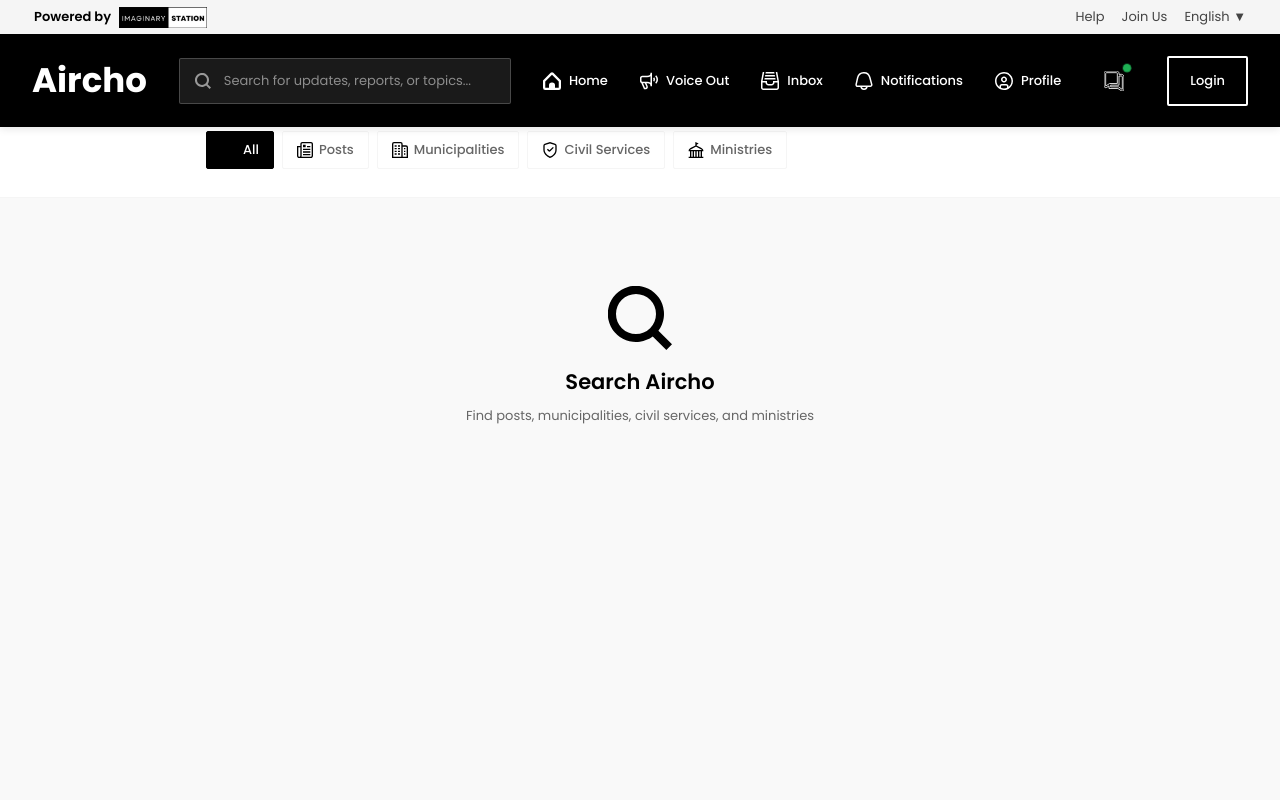
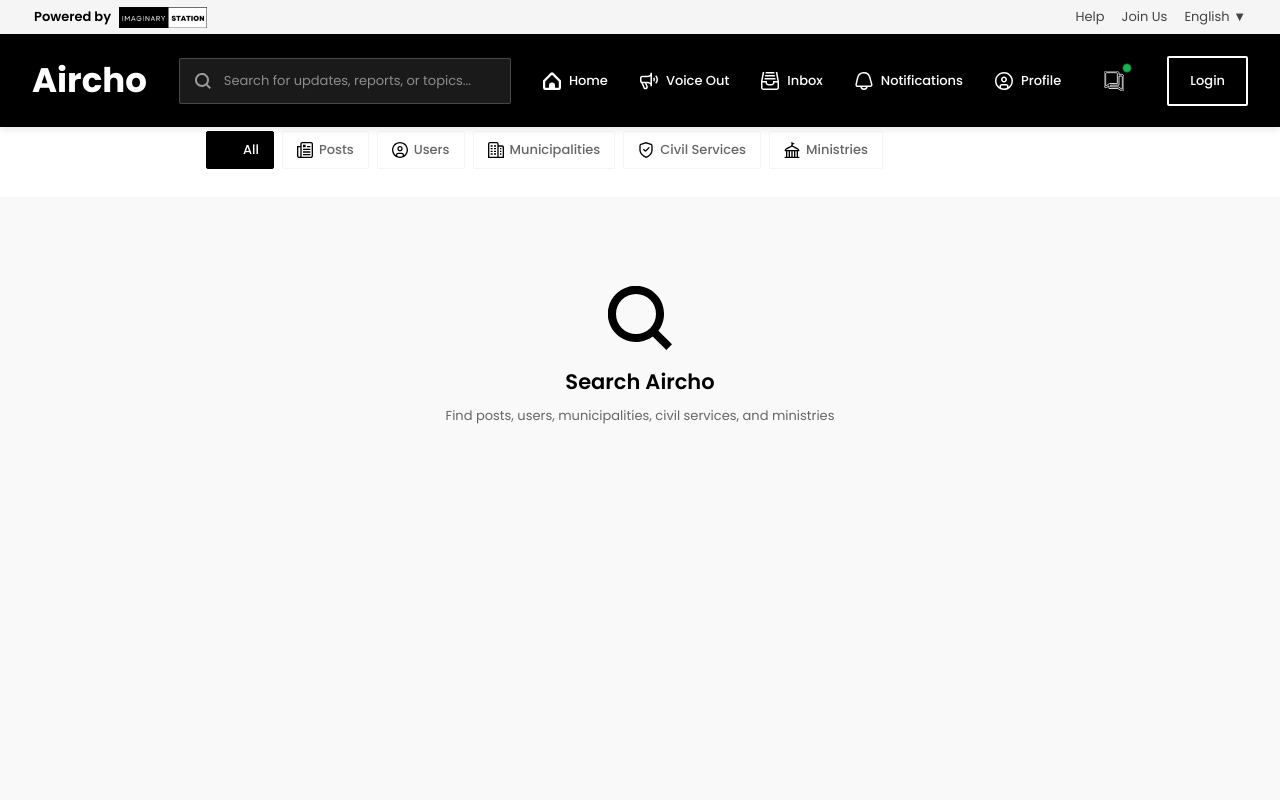
Before and after one commit to joydei/project-whisper-frontend, a React (Vite) app: page /search in a window 1280 px wide. Shown: the top 800 px of the page. Built offline with nearby package versions, Linux system fonts and the light colour scheme.

Commit message:
feat: Enhance search functionality to include user results with avatars and post counts

```diff
--- a/src/components/Navbar.tsx
+++ b/src/components/Navbar.tsx
@@ -4,6 +4,7 @@ import styles from '../styles/components/Navbar.module.css';
 import { municipalityData } from '../data/municipalityData';
 import { civilServiceData } from '../data/civilServiceData';
 import { ministryData } from '../data/ministryData';
+import { municipalityPosts, ghanaPosts } from '../data/postsData';
 
 // Import SVG icons
 import HomeIcon from '../assets/icons/home.svg?react';
@@ -18,6 +19,23 @@ import ShieldIcon from '../assets/icons/shield-check.svg?react';
 import GovernmentIcon from '../assets/icons/government-flag.svg?react';
 import ShieldTrustIcon from '../assets/icons/shield-trust.svg?react';
 import ChevronRightIcon from '../assets/icons/angle-small-right.svg?react';
+import CircleUserIcon from '../assets/icons/circle-user.svg?react';
+
+// User type for search
+interface SearchUser {
+  name: string;
+  username: string;
+  avatar?: string;
+}
+
+// Get initials from name (e.g., "Joy Dei" -> "JD")
+const getInitials = (name: string): string => {
+  return name
+    .split(' ')
+    .map(word => word.charAt(0).toUpperCase())
+    .slice(0, 2)
+    .join('');
+};
 
 const Navbar = () => {
   const location = useLocation();
@@ -33,7 +51,25 @@ const Navbar = () => {
   // Search results
   const searchResults = useMemo(() => {
     const query = searchQuery.toLowerCase().trim();
-    if (!query || query.length < 2) return { municipalities: [], civilServices: [], ministries: [] };
+    if (!query || query.length < 2) return { users: [], municipalities: [], civilServices: [], ministries: [] };
+
+    // Extract unique users from posts
+    const allPosts = [...municipalityPosts, ...ghanaPosts];
+    const userMap = new Map<string, SearchUser>();
+    allPosts.forEach(post => {
+      if (post.type === 'user' && post.author.username) {
+        if (!userMap.has(post.author.username)) {
+          userMap.set(post.author.username, {
+            name: post.author.name,
+            username: post.author.username,
+            avatar: post.author.avatar
+          });
+        }
+      }
+    });
+    const users = Array.from(userMap.values())
+      .filter(u => u.name.toLowerCase().includes(query) || u.username.toLowerCase().includes(query))
+      .slice(0, 3);
 
     const municipalities = Object.values(municipalityData)
       .filter(m => m.name.toLowerCase().includes(query) || m.region.toLowerCase().includes(query))
@@ -47,10 +83,11 @@ const Navbar = () => {
       .filter(m => m.name.toLowerCase().includes(query) || m.abbreviation.toLowerCase().includes(query))
       .slice(0, 3);
 
-    return { municipalities, civilServices, ministries };
+    return { users, municipalities, civilServices, ministries };
   }, [searchQuery]);
 
-  const hasResults = searchResults.municipalities.length > 0 ||
+  const hasResults = searchResults.users.length > 0 ||
+                      searchResults.municipalities.length > 0 ||
                       searchResults.civilServices.length > 0 ||
                       searchResults.ministries.length > 0;
 
@@ -132,6 +169,31 @@ const Navbar = () => {
                 </div>
               ) : (
                 <>
+                  {/* Users */}
+                  {searchResults.users.length > 0 && (
+                    <div className={styles.dropdownSection}>
+                      <div className={styles.dropdownHeader}>
+                        <CircleUserIcon />
+                        <span>Users</span>
+                      </div>
+                      {searchResults.users.map(u => (
+                        <div
+                          key={u.username}
+                          className={styles.dropdownItem}
+                          onClick={() => handleResultClick(`/user/${u.username}`)}
+                        >
+                          <div className={styles.dropdownAvatar}>
+                            <span className={styles.dropdownInitials}>{getInitials(u.name)}</span>
+                          </div>
+                          <div className={styles.dropdownInfo}>
+                            <span className={styles.dropdownName}>{u.name}</span>
+                            <span className={styles.dropdownMeta}>@{u.username}</span>
+                          </div>
+                        </div>
+                      ))}
+                    </div>
+                  )}
+
                   {/* Municipalities */}
                   {searchResults.municipalities.length > 0 && (
                     <div className={styles.dropdownSection}>
--- a/src/views/user/Search.tsx
+++ b/src/views/user/Search.tsx
@@ -19,20 +19,45 @@ import UsersIcon from '../../assets/icons/users.svg?react';
 import XIcon from '../../assets/icons/cross-circle.svg?react';
 import ChevronRightIcon from '../../assets/icons/angle-small-right.svg?react';
 import ShieldTrustIcon from '../../assets/icons/shield-trust.svg?react';
+import CircleUserIcon from '../../assets/icons/circle-user.svg?react';
 
-type FilterType = 'all' | 'posts' | 'municipalities' | 'civil' | 'ministries';
+type FilterType = 'all' | 'posts' | 'users' | 'municipalities' | 'civil' | 'ministries';
+
+// User type for search results
+interface SearchUser {
+  name: string;
+  username: string;
+  avatar?: string;
+  postCount: number;
+}
+
+// Get initials from name (e.g., "Joy Dei" -> "JD")
+const getInitials = (name: string): string => {
+  return name
+    .split(' ')
+    .map(word => word.charAt(0).toUpperCase())
+    .slice(0, 2)
+    .join('');
+};
 
 const Search = () => {
   const [searchParams, setSearchParams] = useSearchParams();
   const navigate = useNavigate();
-  const initialQuery = searchParams.get('q') || '';
-  const initialFilter = (searchParams.get('filter') as FilterType) || 'all';
 
-  const [query, setQuery] = useState(initialQuery);
-  const [activeFilter, setActiveFilter] = useState<FilterType>(initialFilter);
-  const [inputValue, setInputValue] = useState(initialQuery);
+  const [query, setQuery] = useState(searchParams.get('q') || '');
+  const [activeFilter, setActiveFilter] = useState<FilterType>((searchParams.get('filter') as FilterType) || 'all');
+  const [inputValue, setInputValue] = useState(searchParams.get('q') || '');
 
-  // Update URL when filter changes
+  // Sync state with URL params when they change (e.g., from Navbar search)
+  useEffect(() => {
+    const urlQuery = searchParams.get('q') || '';
+    const urlFilter = (searchParams.get('filter') as FilterType) || 'all';
+    setQuery(urlQuery);
+    setInputValue(urlQuery);
+    setActiveFilter(urlFilter);
+  }, [searchParams]);
+
+  // Update URL when filter changes (but not query - query updates URL on submit)
   useEffect(() => {
     const params = new URLSearchParams();
     if (query) params.set('q', query);
@@ -43,10 +68,31 @@ const Search = () => {
   // Combined posts
   const allPosts = useMemo(() => [...municipalityPosts, ...ghanaPosts], []);
 
+  // Extract unique users from posts
+  const allUsers = useMemo(() => {
+    const userMap = new Map<string, SearchUser>();
+    allPosts.forEach(post => {
+      if (post.type === 'user' && post.author.username) {
+        const existing = userMap.get(post.author.username);
+        if (existing) {
+          existing.postCount++;
+        } else {
+          userMap.set(post.author.username, {
+            name: post.author.name,
+            username: post.author.username,
+            avatar: post.author.avatar,
+            postCount: 1
+          });
+        }
+      }
+    });
+    return Array.from(userMap.values());
+  }, [allPosts]);
+
   // Search results
   const searchResults = useMemo(() => {
     const lowerQuery = query.toLowerCase().trim();
-    if (!lowerQuery) return { posts: [], municipalities: [], civilServices: [], ministries: [] };
+    if (!lowerQuery) return { posts: [], users: [], municipalities: [], civilServices: [], ministries: [] };
 
     // Search posts
     const posts = allPosts.filter(post =>
@@ -54,6 +100,12 @@ const Search = () => {
       post.author.name.toLowerCase().includes(lowerQuery) ||
       post.category?.toLowerCase().includes(lowerQuery) ||
       post.location?.toLowerCase().includes(lowerQuery)
+    );
+
+    // Search users
+    const users = allUsers.filter(user =>
+      user.name.toLowerCase().includes(lowerQuery) ||
+      user.username.toLowerCase().includes(lowerQuery)
     );
 
     // Search municipalities
@@ -80,8 +132,8 @@ const Search = () => {
       m.services.some(s => s.toLowerCase().includes(lowerQuery))
     );
 
-    return { posts, municipalities, civilServices, ministries };
-  }, [query, allPosts]);
+    return { posts, users, municipalities, civilServices, ministries };
+  }, [query, allPosts, allUsers]);
 
   const handleSearch = (e: React.FormEvent) => {
     e.preventDefault();
@@ -95,6 +147,7 @@ const Search = () => {
 
   const totalResults =
     searchResults.posts.length +
+    searchResults.users.length +
     searchResults.municipalities.length +
     searchResults.civilServices.length +
     searchResults.ministries.length;
@@ -102,6 +155,7 @@ const Search = () => {
   const filters: { id: FilterType; label: string; icon: React.ReactNode; count: number }[] = [
     { id: 'all', label: 'All', icon: <FilterIcon />, count: totalResults },
     { id: 'posts', label: 'Posts', icon: <NewspaperIcon />, count: searchResults.posts.length },
+    { id: 'users', label: 'Users', icon: <CircleUserIcon />, count: searchResults.users.length },
     { id: 'municipalities', label: 'Municipalities', icon: <BuildingIcon />, count: searchResults.municipalities.length },
     { id: 'civil', label: 'Civil Services', icon: <ShieldIcon />, count: searchResults.civilServices.length },
     { id: 'ministries', label: 'Ministries', icon: <GovernmentIcon />, count: searchResults.ministries.length },
@@ -119,7 +173,7 @@ const Search = () => {
                 type="text"
                 value={inputValue}
                 onChange={(e) => setInputValue(e.target.value)}
-                placeholder="Search posts, municipalities, civil services, ministries..."
+                placeholder="Search posts, users, municipalities, civil services, ministries..."
                 className={styles.searchInput}
                 autoFocus
               />
@@ -156,7 +210,7 @@ const Search = () => {
             <div className={styles.emptyState}>
               <SearchIcon className={styles.emptyIcon} />
               <h2>Search Aircho</h2>
-              <p>Find posts, municipalities, civil services, and ministries</p>
+              <p>Find posts, users, municipalities, civil services, and ministries</p>
             </div>
           ) : totalResults === 0 ? (
             <div className={styles.emptyState}>
@@ -269,6 +323,37 @@ const Search = () => {
                 </div>
               )}
 
+              {/* Users Results */}
+              {(activeFilter === 'all' || activeFilter === 'users') &&
+               searchResults.users.length > 0 && (
+                <div className={styles.resultSection}>
+                  <div className={styles.sectionHeader}>
+                    <CircleUserIcon className={styles.sectionIcon} />
+                    <h3>Users</h3>
+                    <span className={styles.resultCount}>{searchResults.users.length}</span>
+                  </div>
+                  <div className={styles.cardGrid}>
+                    {searchResults.users.map(user => (
+                      <div
+                        key={user.username}
+                        className={styles.resultCard}
+                        onClick={() => navigate(`/user/${user.username}`)}
+                      >
+                        <div className={styles.userAvatar}>
+                          <span className={styles.userInitials}>{getInitials(user.name)}</span>
+                        </div>
+                        <div className={styles.cardContent}>
+                          <h4>{user.name}</h4>
+                          <p className={styles.cardMeta}>@{user.username}</p>
+                          <p className={styles.cardDesc}>{user.postCount} post{user.postCount !== 1 ? 's' : ''}</p>
+                        </div>
+                        <ChevronRightIcon className={styles.cardArrow} />
+                      </div>
+                    ))}
+                  </div>
+                </div>
+              )}
+
               {/* Posts Results */}
               {(activeFilter === 'all' || activeFilter === 'posts') &&
                searchResults.posts.length > 0 && (
@@ -279,7 +364,7 @@ const Search = () => {
                     <span className={styles.resultCount}>{searchResults.posts.length}</span>
                   </div>
                   <div className={styles.postsResults}>
-                    <PostFeed posts={searchResults.posts} />
+                    <PostFeed posts={searchResults.posts} highlightQuery={query} />
                   </div>
                 </div>
               )}
```
Also changed, not shown: src/components/PostFeed.tsx (+23 -3 lines), src/styles/components/Navbar.module.css (+25 -0 lines), src/styles/user/Search.module.css (+31 -0 lines).
